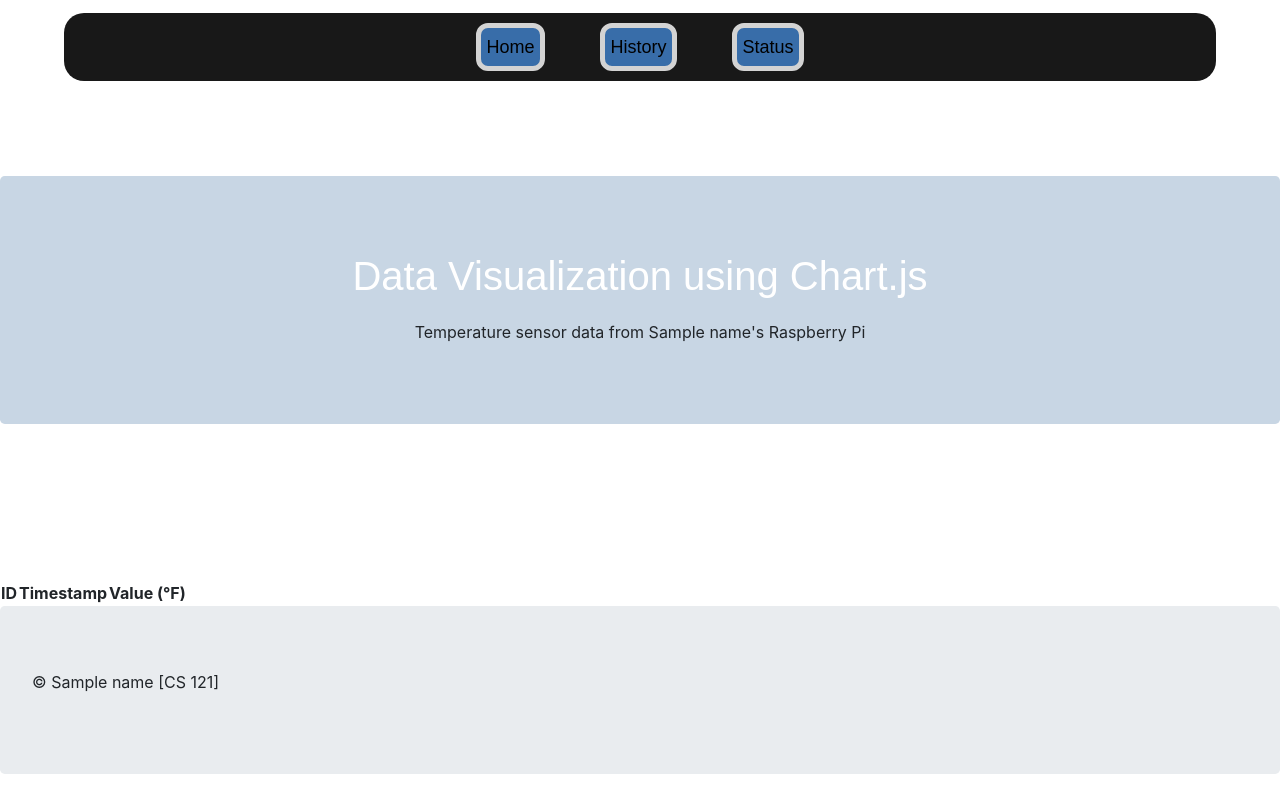
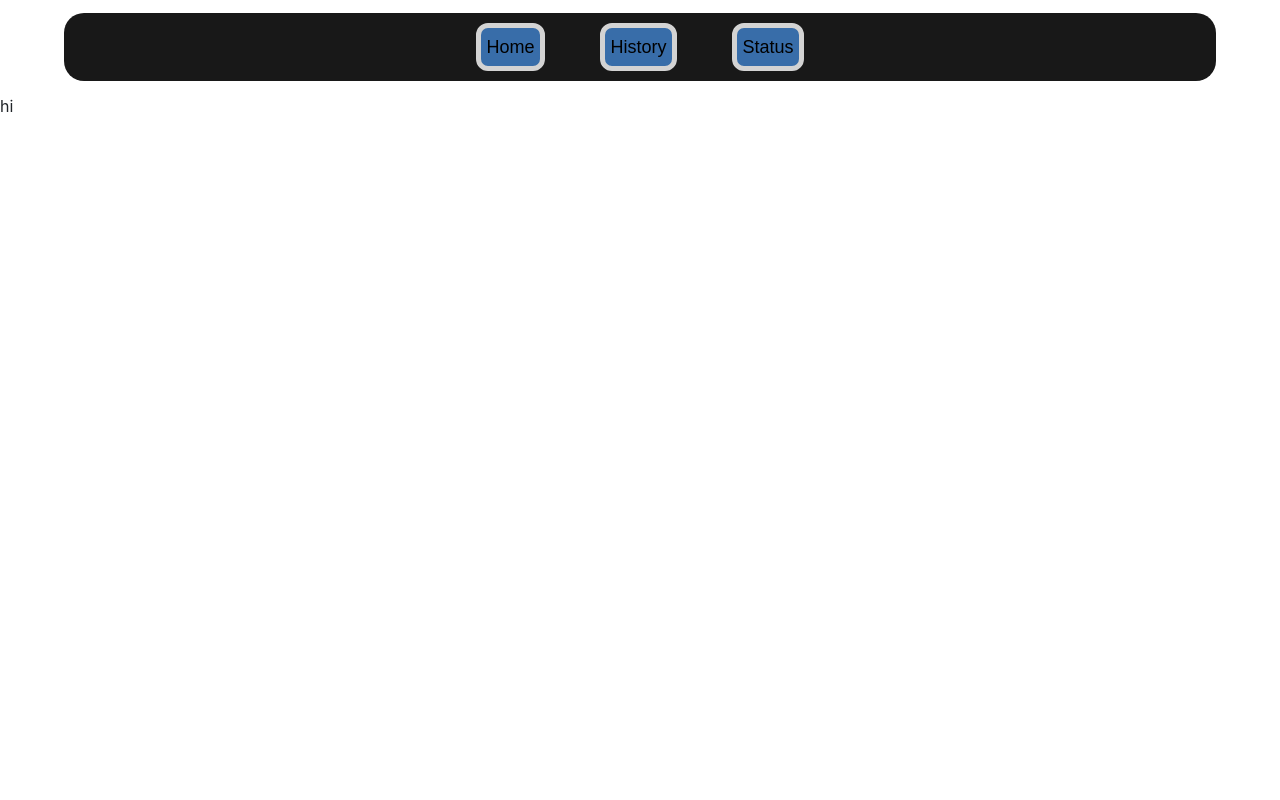
Before and after one commit to DylanLaw03/automated-aquaponics, a Flask app: template front_app/templates/history.html in a window 1280 px wide. Run offline with Flask 2, Linux system fonts and the light colour scheme; the template is opened without the code that fills it: most values are stand-ins (such as "Sample title", 1, 10 or a date in 2020); lists and menus that the app fills with data are empty; a map, chart or similar area stays blank; some libraries are stand-ins or nearby versions.

Commit message:
Final Commit, minor formatting changes for presentation

```diff
--- a/front_app/app.py
+++ b/front_app/app.py
@@ -4,12 +4,10 @@
 Evan Hinchliffe
 """
 from flask import Flask, render_template
-from flask_bootstrap import Bootstrap
 import mysql.connector
 import json
 
 app = Flask(__name__)
-Bootstrap(app)
 
 
 @app.route('/')
@@ -17,7 +15,7 @@
     return render_template('index.html')
 
 
-credentials = json.load(open("../back_process/credentials.json", "r"))
+credentials = json.load(open("code/front_app/credentials.json", "r"))
 
 
 @app.route('/history')
@@ -32,11 +30,18 @@
     query = 'SELECT * FROM temperature_data;'
 
     cursor.execute(query)
-    data = cursor.fetchall()
+
+    action = cursor
+    action_table = ""
+
+    for row in cursor:
+        action_table += "<tr>"
+        for observation in row:
+            action_table += "<td>" + str(observation) + "</td>"
 
     cursor.close()
     database.close()
-    return render_template('history.html', database="aquaponics", data = data,)
+    return render_template('history.html', action = action)
 
 
 @app.route('/status')
--- /dev/null
+++ b/front_app/credentials.json
@@ -0,0 +1,6 @@
+{
+  "host": "localhost",
+  "user": "python_user",
+  "password": "dylan0322",
+  "database": "aquaponics"
+}
--- a/front_app/templates/history.html
+++ b/front_app/templates/history.html
@@ -14,38 +14,11 @@
         <button class="nav-button"><a class="button-link" href="/status">Status</a></button>
     </div>
 
-    <h1>Database {{database}}</h1>
-<div class="jumbotron text-center" style="margin-bottom:0; background-color:#c8d6e4;">
-      <h1>Data Visualization using Chart.js</h1>
-      <p>Temperature sensor data from {{name}}'s Raspberry Pi</p>
-    </div>
-
-    <!-- Canvas target for JavaScript chart to display -->
-    <canvas class="mt-10" id="temp_chart"></canvas>
-
-
-    <main >
-        <table >
-            <thead>
-                <tr>
-                    <th>ID</th>
-                    <th>Timestamp</th>
-                    <th>Value (&deg;F)</th>
-                </tr>
-            </thead>
-            <tbody id="temp_tbody"></tbody>
-        </table>
-    </main>
-
-    <!-- Footer (styled with Bootstrap). {{name}} from Flask app -->
-    <div class="jumbotron text-left" style="margin-bottom:0">
-      <p>&copy; {{name}} [CS 121]</p>
-    </div>
-
-    <!-- Include jQuery, Chart.js and local JavaScript chart file -->
-    <script src="https://code.jquery.com/jquery-3.3.1.min.js"></script>
-    <script src="https://cdnjs.cloudflare.com/ajax/libs/Chart.js/2.7.2/Chart.bundle.min.js"></script>
-    <script src="/static/temperature_chart.js"></script>
+    <table style='border:2px solid blue'>
+        {%for row in cursor%}
+        hi
+        {% endfor %}
+    </table>
 
 </body>
 </html>
--- a/front_app/templates/index.html
+++ b/front_app/templates/index.html
@@ -10,8 +10,6 @@
 <body scroll="no" style=" overflow: hidden;">
   <div class="nav-bar">
     <button class="nav-button"><a class="button-link" href="/">Home</a></button>
-    <button class="nav-button"><a class="button-link" href="/history">History</a></button>
-    <button class="nav-button"><a class="button-link" href="/status">Status</a></button>
   </div>
   <div class="initial-state-screen">
     <iframe width="100%" height="100%" scroll="no" src="https://iot.app.initialstate.com/embed/#/tiles/bkt_4x86t8kwtuzb5a"></iframe>
```
Also changed, not shown: back_process/main.py (+41 -48 lines), 1 other file.
